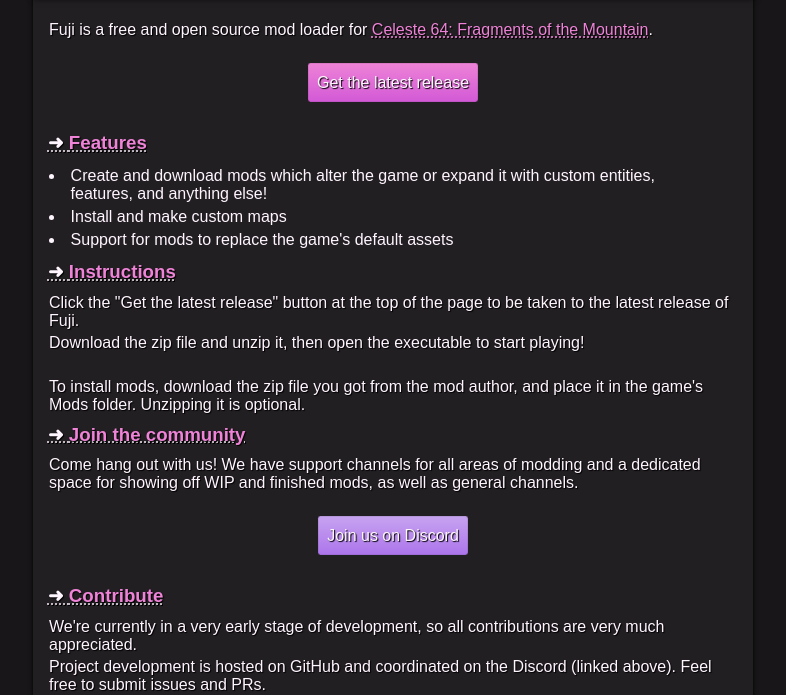
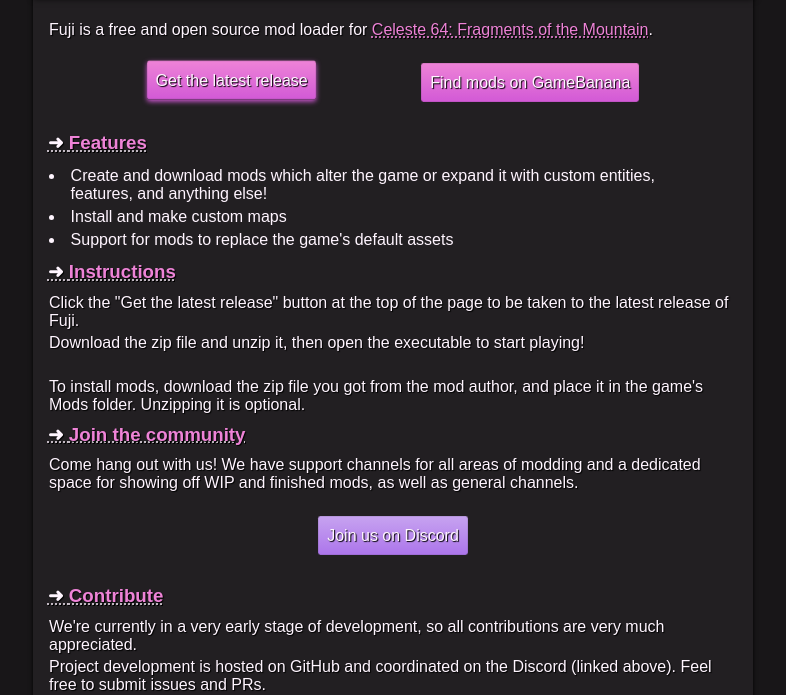
Before and after one commit to FujiAPI/fujiapi.github.io, a plain HTML site: page index.html in a window 1280 px wide. In both pictures the pointer is over the link "Get the latest release". Shown: the part 104-799 px from the top of the page, without its empty margins (247-1033 px from the left). Drawn offline with Linux system fonts and the light colour scheme.

Commit message:
add gamebanana link, fancy button animations

```diff
--- a/index.html
+++ b/index.html
@@ -14,6 +14,7 @@
                 <p>Fuji is a free and open source mod loader for <a href="https://maddymakesgamesinc.itch.io/celeste64">Celeste 64: Fragments of the Mountain</a>.</p>
                 <div class="fancy-button-container">
                     <a class="link-button link-button-accent" href="https://github.com/FujiAPI/Fuji/releases/latest" target="_blank">Get the latest release</a>
+                    <a class="link-button link-button-accent" href="https://gamebanana.com/games/19773" target="_blank">Find mods on GameBanana</a>
                 </div>
                 <h3>Features</h3>
                 <ul>
--- a/styles.css
+++ b/styles.css
@@ -106,6 +106,7 @@ li::marker {
     text-decoration: none;
     border-radius: 0.15em;
     box-shadow: inset var(--content-bg) 0px 0px 1px;
+    transition: all 0.2s;
 }
 
 .link-button-accent {
@@ -119,3 +120,8 @@ li::marker {
 .link-button-gh {
     background: var(--button-bg-gh);
 }
+
+.link-button:hover {
+    transform: translateY(-0.15em);
+    box-shadow: inset var(--content-bg) 0px 0px 1px, var(--accent) 0px 2px 5px;
+}
```
